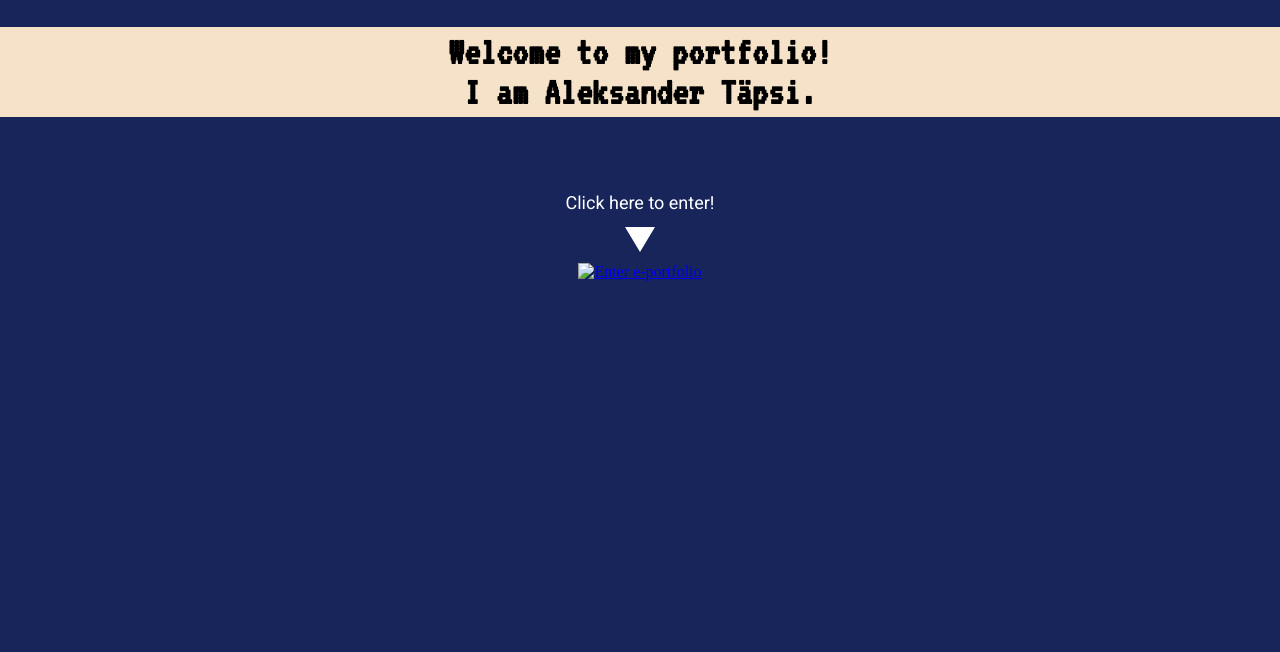
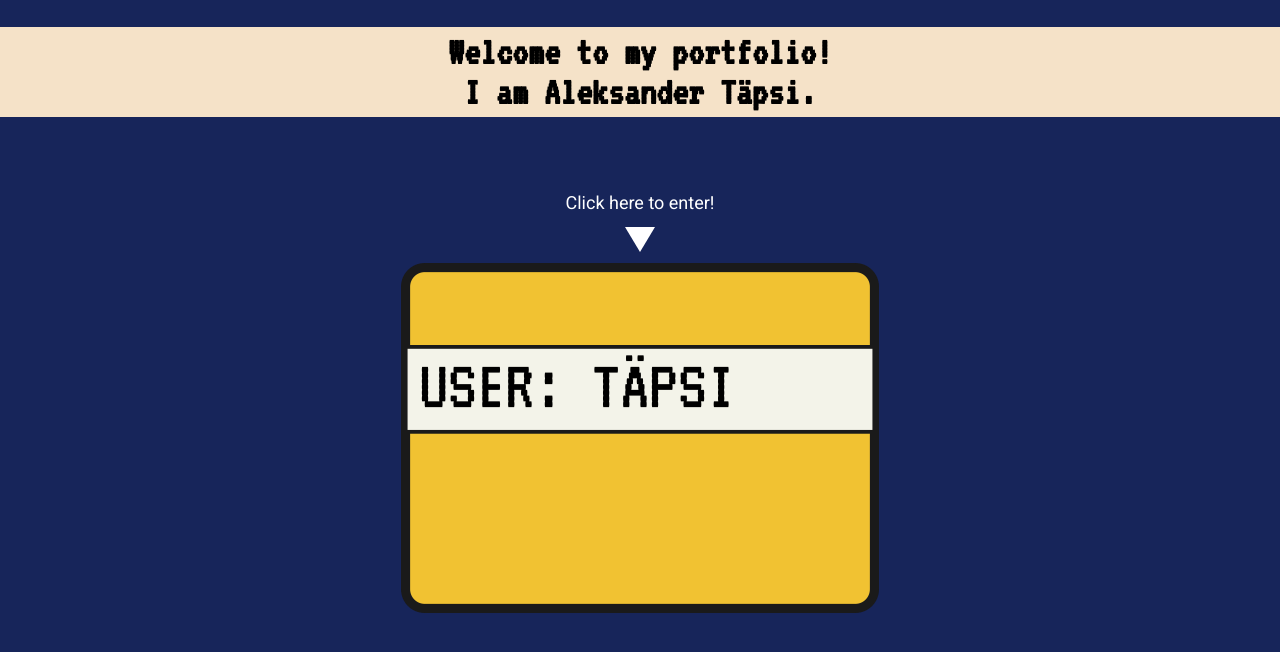
Before and after one commit to aleksandertap/portfoolio, a website: page index.html in a window 1280 px wide. Drawn offline with Linux system fonts and the light colour scheme; the site is published under a folder, as on GitHub Pages, so addresses that start at the root find nothing; a web font is replaced by a local one.

Commit message:
small fixes

```diff
--- a/index.html
+++ b/index.html
@@ -16,7 +16,7 @@
         <div class="arrow-container">
           <p>Click here to enter!</p>
         </div>
-        <a href="./about.html"><img src="/img/logo.webp" alt="Enter e-portfolio" /></a>
+        <a href="./about.html"><img src="./img/logo.webp" alt="Enter e-portfolio" /></a>
       </div>
     </div>
   </body>
```
Also changed, not shown: about.html (+1 -1 lines).
